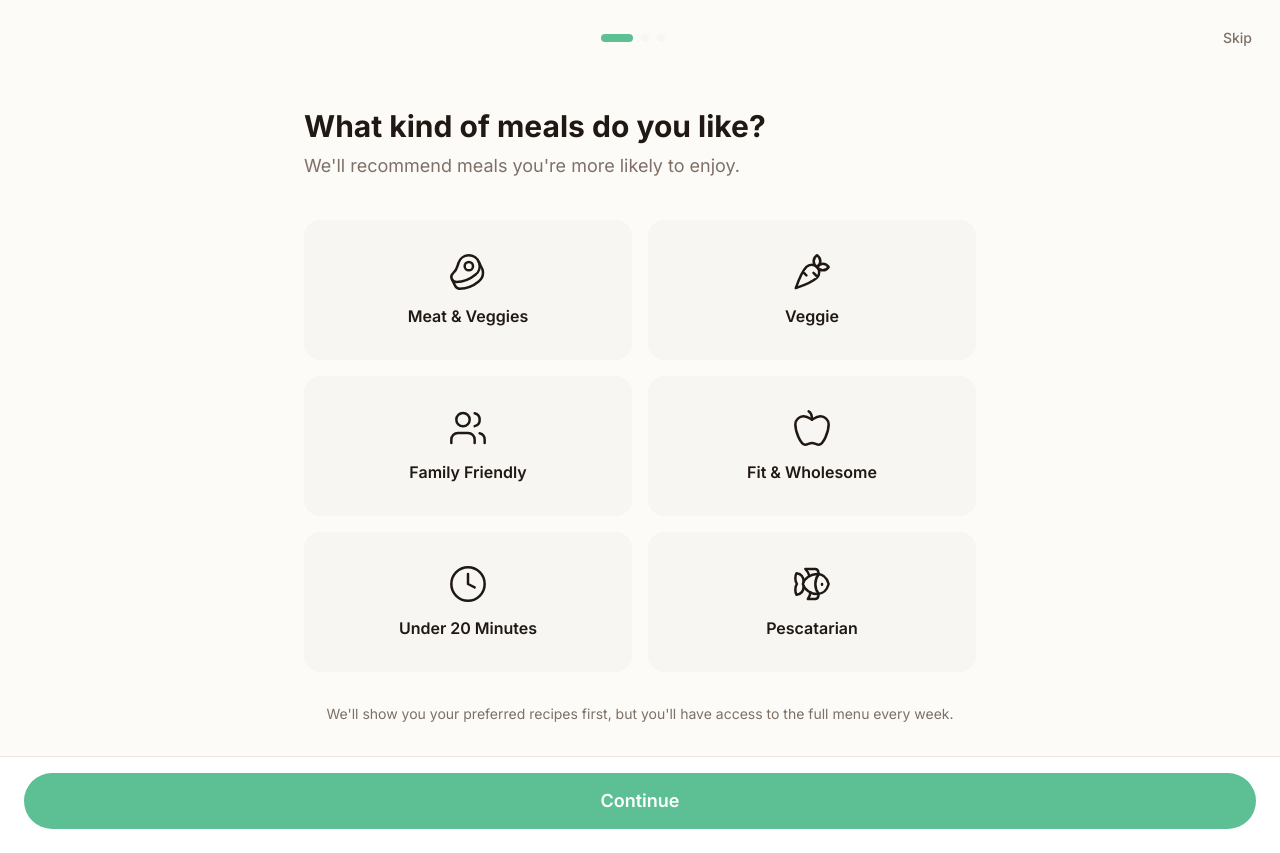
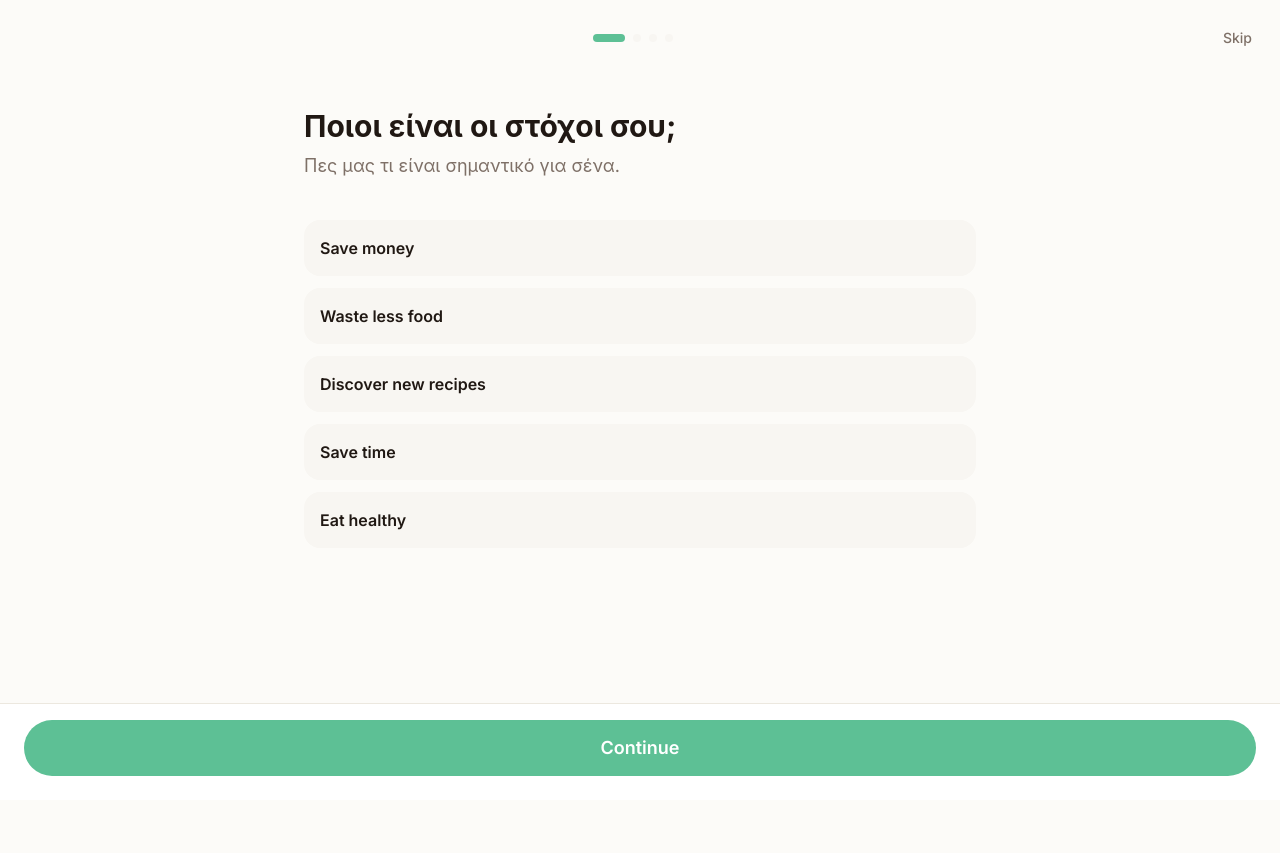
Before and after one commit to GrekosBecome/cookmate-kitchen, a React (Vite) app: page /onboarding in a window 1280 px wide. After the commit the page ends 800 px from the top, so only its background shows below. Built offline with nearby package versions, Linux system fonts and the light colour scheme.

Commit message:
Add onboarding question for backend

```diff
--- a/src/pages/Onboarding.tsx
+++ b/src/pages/Onboarding.tsx
@@ -1,6 +1,7 @@
 import { useState } from 'react';
 import { useNavigate } from 'react-router-dom';
 import { OnboardingLayout } from '@/components/OnboardingLayout';
+import { Step0Goals } from './onboarding/Step0Goals';
 import { Step1Diet } from './onboarding/Step1Diet';
 import { Step2Restrictions } from './onboarding/Step2Restrictions';
 import { Step3Notifications } from './onboarding/Step3Notifications';
@@ -15,7 +16,7 @@ export default function Onboarding() {
   const [formData, setFormData] = useState<Preferences>(defaultPreferences);
 
   const handleNext = () => {
-    if (currentStep < 2) {
+    if (currentStep < 3) {
       setCurrentStep(currentStep + 1);
     } else {
       // Final step
@@ -42,14 +43,26 @@ export default function Onboarding() {
   return (
     <OnboardingLayout
       currentStep={currentStep}
-      totalSteps={3}
+      totalSteps={4}
       onBack={currentStep > 0 ? handleBack : undefined}
       onNext={handleNext}
       onSkip={handleSkip}
-      nextLabel={currentStep === 2 ? 'Set up pantry' : 'Continue'}
-      skipLabel={currentStep === 2 ? 'Done' : 'Skip'}
+      nextLabel={currentStep === 3 ? 'Set up pantry' : 'Continue'}
+      skipLabel={currentStep === 3 ? 'Done' : 'Skip'}
     >
       {currentStep === 0 && (
+        <Step0Goals
+          selectedGoals={formData.goals}
+          onToggleGoal={(goal: string) => {
+            const isSelected = formData.goals.includes(goal);
+            const newGoals = isSelected
+              ? formData.goals.filter(g => g !== goal)
+              : [...formData.goals, goal];
+            updateFormData({ goals: newGoals });
+          }}
+        />
+      )}
+      {currentStep === 1 && (
         <Step1Diet
           selectedPreferences={formData.mealPreferences}
           onTogglePreference={(preference: string) => {
@@ -61,7 +74,7 @@ export default function Onboarding() {
           }}
         />
       )}
-      {currentStep === 1 && (
+      {currentStep === 2 && (
         <Step2Restrictions
           allergies={formData.allergies}
           dislikes={formData.dislikes}
@@ -69,7 +82,7 @@ export default function Onboarding() {
           onUpdateDislikes={(dislikes) => updateFormData({ dislikes })}
         />
       )}
-      {currentStep === 2 && (
+      {currentStep === 3 && (
         <Step3Notifications
           notificationTime={formData.notificationTime}
           notificationDays={formData.notificationDays}
--- /dev/null
+++ b/src/pages/onboarding/Step0Goals.tsx
@@ -0,0 +1,43 @@
+import { SelectableChip } from '@/components/SelectableChip';
+
+interface Step0GoalsProps {
+  selectedGoals: string[];
+  onToggleGoal: (goal: string) => void;
+}
+
+const goalOptions = [
+  'Save money',
+  'Waste less food',
+  'Discover new recipes',
+  'Save time',
+  'Eat healthy',
+];
+
+export const Step0Goals = ({ selectedGoals, onToggleGoal }: Step0GoalsProps) => {
+  return (
+    <div className="space-y-6 max-w-2xl mx-auto">
+      <div className="space-y-2">
+        <h1 className="text-3xl font-bold">Ποιοι είναι οι στόχοι σου;</h1>
+        <p className="text-muted-foreground text-lg">
+          Πες μας τι είναι σημαντικό για σένα.
+        </p>
+      </div>
+
+      <div className="space-y-3 pt-4">
+        {goalOptions.map((goal) => (
+          <button
+            key={goal}
+            onClick={() => onToggleGoal(goal)}
+            className={`w-full p-4 rounded-2xl text-left font-semibold text-base transition-all duration-300 active:scale-98 ${
+              selectedGoals.includes(goal)
+                ? 'bg-[hsl(88,60%,75%)] text-foreground'
+                : 'bg-muted text-foreground hover:bg-muted/80'
+            }`}
+          >
+            {goal}
+          </button>
+        ))}
+      </div>
+    </div>
+  );
+};
--- a/src/store/useStore.ts
+++ b/src/store/useStore.ts
@@ -58,6 +58,7 @@ interface AppState {
 
 const defaultPreferences: Preferences = {
   diet: 'Regular',
+  goals: [],
   mealPreferences: [],
   allergies: [],
   dislikes: [],
--- a/src/types/index.ts
+++ b/src/types/index.ts
@@ -21,6 +21,7 @@ export interface DetectedItem {
 
 export interface Preferences {
   diet: 'Regular' | 'Vegetarian' | 'Vegan' | 'Pescatarian' | 'Keto' | 'Gluten-free';
+  goals: string[];
   mealPreferences: string[];
   allergies: string[];
   dislikes: string[];
```
